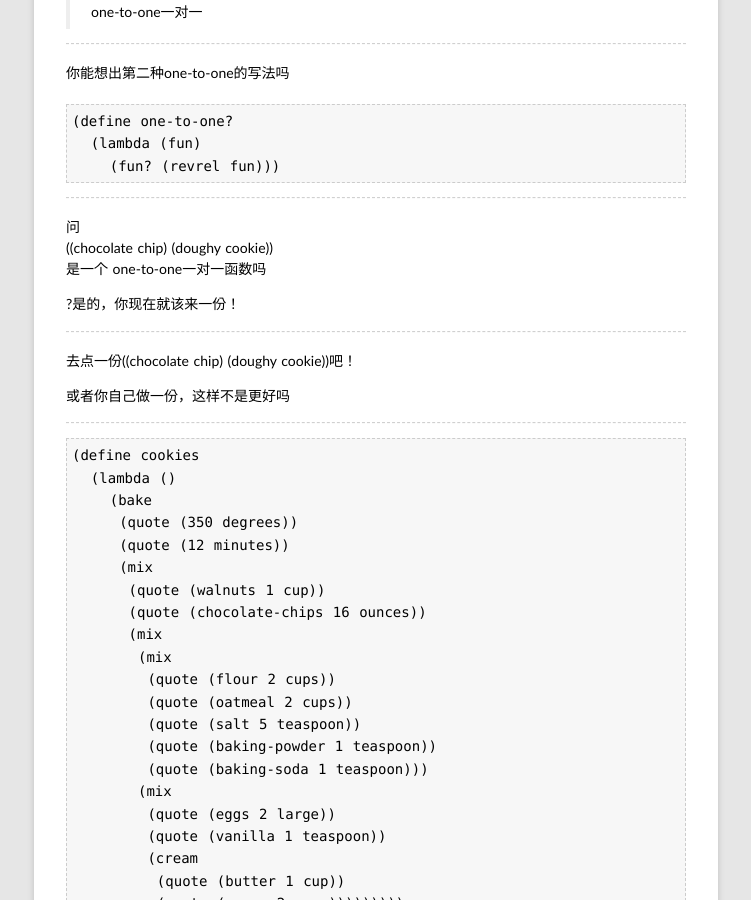
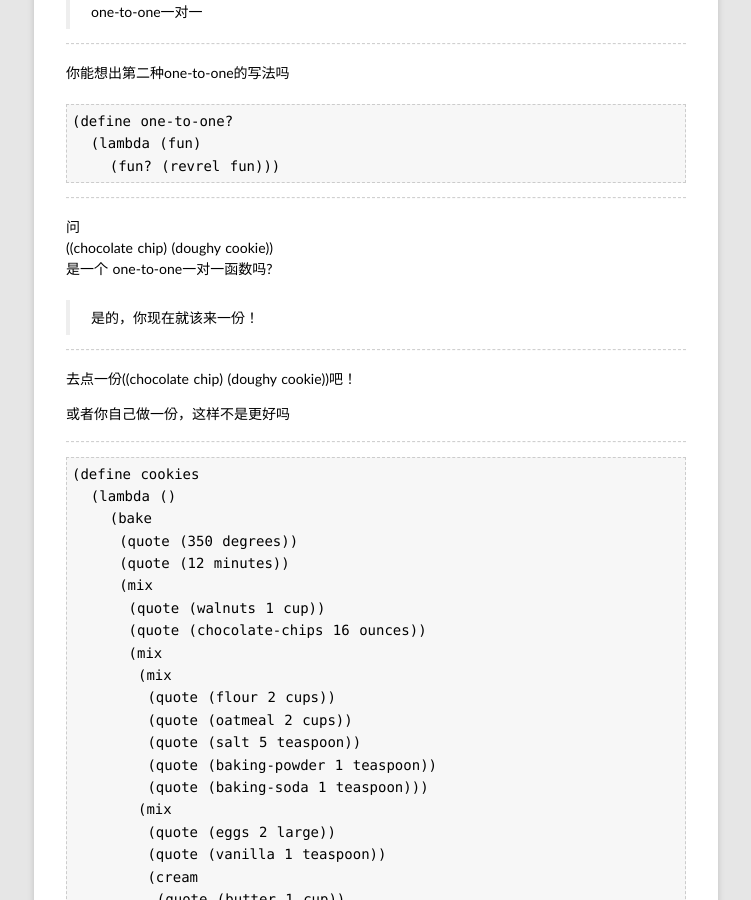
Before and after one commit to rhuichao/uternet.github.io, a Jekyll site: the page built from TLS/07.md, in a window 1280 px wide and 900 px high, scrolled down 12400 px. Shown: the whole window, without its empty margins (264-1015 px from the left). Built offline with Jekyll 4.4.1, drawn with Linux system fonts in a browser that asks for light colours; some web fonts are replaced; Markdown is read by kramdown in place of the engine named in the settings.

Commit message:
new document posted

```diff
--- a/TLS/07.md
+++ b/TLS/07.md
@@ -704,9 +704,9 @@ fullfun?还可以称作什么
 
 问
 ((chocolate chip) (doughy cookie))
-是一个 one-to-one一对一函数吗
+是一个 one-to-one一对一函数吗?
 
-?是的，你现在就该来一份！
+>是的，你现在就该来一份！
 
 ---
 
--- a/TLS/index.html
+++ b/TLS/index.html
@@ -10,7 +10,7 @@ title: The Little Schemer
     <li class="listing-seperator">4.Numbers Games</li>
     <li class="listing-seperator">5.Oh My Gawd: It's Full of Stars</li>
     <li class="listing-seperator"><a href="06.html">6.Shadows</a></li>
-    <li class="listing-seperator">7.Friends and Relations</li>
+    <li class="listing-seperator"><a href="07.html">7.Friends and Relations</a></li>
     <li class="listing-seperator">8.Lambda the Ultimate</li>
     <li class="listing-seperator">9...and Again, and Again, and Again,...</li>
     <li class="listing-seperator">10.What Is the Value of All of This?</li>
```
